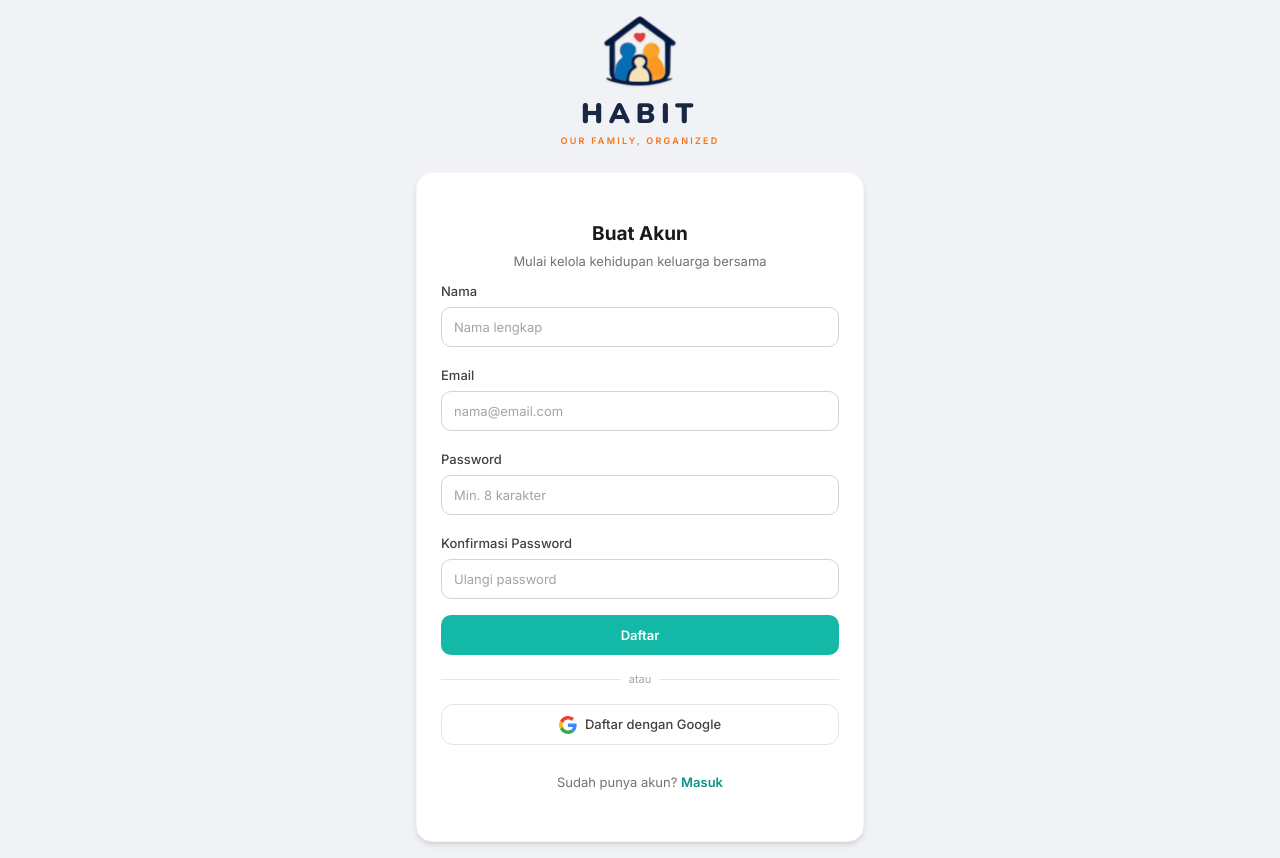
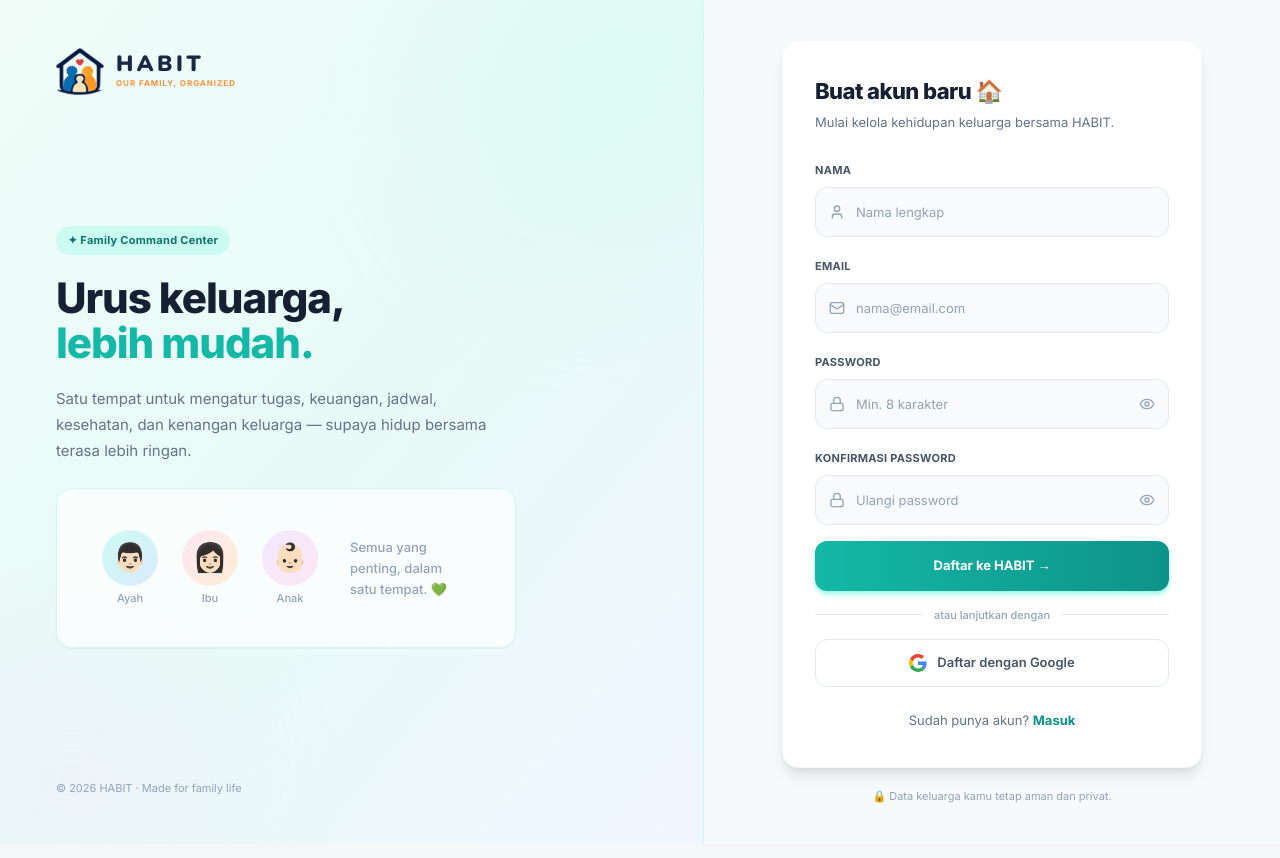
Before and after one commit to husennasrullah/Habit-our-family-organized, a Next.js app in the folder frontend/: page /register in a window 1280 px wide. Built offline with nearby package versions, Linux system fonts and the light colour scheme; no server answers.

Commit message:
fix login by google and change login page

```diff
--- a/frontend/app/(auth)/layout.tsx
+++ b/frontend/app/(auth)/layout.tsx
@@ -1,5 +1,6 @@
 import { Providers } from "@/app/providers";
 import Image from "next/image";
+import Link from "next/link";
 
 export default function AuthLayout({
   children,
@@ -8,35 +9,107 @@
 }) {
   return (
     <Providers>
-      <div className="min-h-screen bg-[#F0F2F5] flex items-center justify-center p-4">
-        <div className="w-full max-w-md">
+      <div className="min-h-screen grid grid-cols-1 lg:grid-cols-[1.1fr_0.9fr]">
 
-          {/* Branding */}
-          <div className="flex flex-col items-center mb-6">
+        {/* ── Sisi Kiri — Branding ─────────────────────────────────────── */}
+        <div className="hidden lg:flex flex-col justify-between bg-gradient-to-br from-[#f0fdf9] via-[#e8faf7] to-[#f0f6ff] px-14 py-12 border-r border-teal-100 relative overflow-hidden">
+
+          {/* Background decorations */}
+          <div className="absolute top-[-80px] right-[-80px] w-[340px] h-[340px] rounded-full bg-teal-100/40 blur-3xl pointer-events-none" />
+          <div className="absolute bottom-[-60px] left-[-60px] w-[260px] h-[260px] rounded-full bg-purple-100/30 blur-3xl pointer-events-none" />
+
+          {/* Logo */}
+          <div className="flex items-center gap-3 relative z-10">
             <Image
               src="/icons/assets-habit/logo-habit.png"
               alt="HABIT"
-              width={72}
-              height={72}
-              className="object-contain mb-3 drop-shadow-sm"
+              width={48}
+              height={48}
+              className="object-contain"
             />
-            <h1
-              className="text-3xl tracking-[0.2em] text-[#1a2744] mb-0.5"
+            <div>
+              <div
+                className="text-[22px] tracking-[0.16em] text-[#1a2744] leading-none"
+                style={{ fontFamily: "var(--font-nunito)", fontWeight: 900 }}
+              >
+                HABIT
+              </div>
+              <div className="text-[8px] font-bold tracking-[0.12em] text-orange-400 uppercase mt-0.5">
+                Our Family, Organized
+              </div>
+            </div>
+          </div>
+
+          {/* Hero copy */}
+          <div className="relative z-10 space-y-6">
+            <div>
+              <span className="inline-flex items-center gap-1.5 px-3 py-1.5 rounded-full bg-teal-100 text-teal-700 text-xs font-bold tracking-wide mb-5">
+                ✦ Family Command Center
+              </span>
+              <h1 className="text-[42px] font-black leading-[1.08] tracking-tight text-[#172033]">
+                Urus keluarga,<br />
+                <span className="text-teal-500">lebih mudah.</span>
+              </h1>
+              <p className="mt-5 text-[15px] text-slate-500 leading-[1.75] max-w-[440px]">
+                Satu tempat untuk mengatur tugas, keuangan, jadwal, kesehatan, dan kenangan keluarga — supaya hidup bersama terasa lebih ringan.
+              </p>
+            </div>
+
+            {/* Dummy illustration card */}
+            <div className="w-full max-w-[460px] h-[160px] rounded-2xl border border-teal-100 bg-white/70 backdrop-blur-sm flex items-center justify-center gap-6 shadow-sm">
+              <div className="flex flex-col items-center gap-1">
+                <div className="w-14 h-14 rounded-full bg-gradient-to-br from-teal-100 to-blue-100 flex items-center justify-center text-3xl">👨🏻</div>
+                <span className="text-xs text-slate-400 font-medium">Ayah</span>
+              </div>
+              <div className="flex flex-col items-center gap-1">
+                <div className="w-14 h-14 rounded-full bg-gradient-to-br from-pink-100 to-orange-100 flex items-center justify-center text-3xl">👩🏻</div>
+                <span className="text-xs text-slate-400 font-medium">Ibu</span>
+              </div>
+              <div className="flex flex-col items-center gap-1">
+                <div className="w-14 h-14 rounded-full bg-gradient-to-br from-purple-100 to-pink-100 flex items-center justify-center text-3xl">👶🏻</div>
+                <span className="text-xs text-slate-400 font-medium">Anak</span>
+              </div>
+              <div className="ml-2 text-sm text-slate-400 font-medium max-w-[120px] leading-relaxed">
+                Semua yang penting, dalam satu tempat. 💚
+              </div>
+            </div>
+          </div>
+
+          {/* Footer */}
+          <p className="relative z-10 text-xs text-slate-400">© 2026 HABIT · Made for family life</p>
+        </div>
+
+        {/* ── Sisi Kanan — Form ────────────────────────────────────────── */}
+        <div className="flex flex-col items-center justify-center min-h-screen bg-[#f7fafb] px-6 py-10">
+
+          {/* Logo mobile only */}
+          <Link href="/" className="flex flex-col items-center gap-1 mb-8 lg:hidden">
+            <Image
+              src="/icons/assets-habit/logo-habit.png"
+              alt="HABIT"
+              width={56}
+              height={56}
+              className="object-contain"
+            />
+            <span
+              className="text-2xl tracking-[0.18em] text-[#1a2744]"
               style={{ fontFamily: "var(--font-nunito)", fontWeight: 900 }}
             >
               HABIT
-            </h1>
-            <p className="text-[9px] font-semibold tracking-[0.25em] text-[#f97316] uppercase">
+            </span>
+            <span className="text-[8px] font-bold tracking-[0.18em] text-orange-400 uppercase">
               Our Family, Organized
-            </p>
-          </div>
+            </span>
+          </Link>
 
-          {/* Card wrapper */}
-          <div className="bg-white rounded-2xl shadow-md border border-neutral-100 px-6 py-7">
+          {/* Card form */}
+          <div className="w-full max-w-[420px] bg-white rounded-2xl border border-neutral-100 shadow-lg px-8 py-9">
             {children}
           </div>
 
+          <p className="mt-5 text-xs text-slate-400">🔒 Data keluarga kamu tetap aman dan privat.</p>
         </div>
+
       </div>
     </Providers>
   );
--- a/frontend/app/(auth)/login/page.tsx
+++ b/frontend/app/(auth)/login/page.tsx
@@ -6,6 +6,7 @@
 import Link from "next/link";
 import { useRouter } from "next/navigation";
 import { useState } from "react";
+import { Eye, EyeOff, Mail, Lock } from "lucide-react";
 
 import { useAuth } from "@/hooks/useAuth";
 import { Button } from "@/components/ui/button";
@@ -21,6 +22,7 @@
   const { login } = useAuth();
   const router = useRouter();
   const [serverError, setServerError] = useState("");
+  const [showPassword, setShowPassword] = useState(false);
 
   const {
     register,
@@ -48,73 +50,97 @@
   };
 
   return (
-    <div className="w-full space-y-5">
-      <div className="text-center mb-1">
-        <h2 className="text-xl font-bold text-neutral-900">Selamat Datang</h2>
-        <p className="text-sm text-neutral-500 mt-0.5">Masuk untuk melanjutkan</p>
+    <div className="w-full space-y-6">
+      {/* Heading */}
+      <div>
+        <h2 className="text-2xl font-black tracking-tight text-[#172033]">
+          Selamat datang kembali 👋
+        </h2>
+        <p className="text-sm text-slate-500 mt-1.5 leading-relaxed">
+          Masuk ke HABIT dan lanjutkan mengatur kehidupan keluargamu.
+        </p>
       </div>
 
       <form onSubmit={handleSubmit(onSubmit)} className="space-y-4">
         {serverError && (
-          <p className="rounded-lg bg-red-50 border border-red-100 px-3 py-2 text-sm text-red-600">
+          <p className="rounded-xl bg-red-50 border border-red-100 px-3.5 py-2.5 text-sm text-red-600">
             {serverError}
           </p>
         )}
 
+        {/* Email */}
         <div className="space-y-1.5">
-          <label className="text-sm font-medium text-neutral-600">Email</label>
+          <label className="text-xs font-bold text-slate-600 uppercase tracking-wide">Email</label>
+          <div className="relative">
+            <Mail className="absolute left-3.5 top-1/2 -translate-y-1/2 h-4 w-4 text-slate-400 pointer-events-none" />
             <input
               type="email"
               placeholder="nama@email.com"
               autoComplete="email"
               {...register("email")}
-            className="w-full rounded-xl bg-white border border-neutral-200 px-4 py-2.5 text-sm text-neutral-800 placeholder:text-neutral-400 focus:outline-none focus:border-teal-400 focus:ring-2 focus:ring-teal-100 transition-colors"
+              className="w-full h-[50px] rounded-xl bg-slate-50 border border-slate-200 pl-10 pr-4 text-sm text-slate-800 placeholder:text-slate-400 focus:outline-none focus:border-teal-400 focus:ring-2 focus:ring-teal-100 focus:bg-white transition-all"
             />
+          </div>
           {errors.email && (
             <p className="text-xs text-red-500">{errors.email.message}</p>
           )}
         </div>
 
+        {/* Password */}
         <div className="space-y-1.5">
-          <label className="text-sm font-medium text-neutral-600">Password</label>
+          <label className="text-xs font-bold text-slate-600 uppercase tracking-wide">Password</label>
+          <div className="relative">
+            <Lock className="absolute left-3.5 top-1/2 -translate-y-1/2 h-4 w-4 text-slate-400 pointer-events-none" />
             <input
-            type="password"
-            placeholder="••••••••"
+              type={showPassword ? "text" : "password"}
+              placeholder="Masukkan password"
               autoComplete="current-password"
               {...register("password")}
-            className="w-full rounded-xl bg-white border border-neutral-200 px-4 py-2.5 text-sm text-neutral-800 placeholder:text-neutral-400 focus:outline-none focus:border-teal-400 focus:ring-2 focus:ring-teal-100 transition-colors"
+              className="w-full h-[50px] rounded-xl bg-slate-50 border border-slate-200 pl-10 pr-11 text-sm text-slate-800 placeholder:text-slate-400 focus:outline-none focus:border-teal-400 focus:ring-2 focus:ring-teal-100 focus:bg-white transition-all"
             />
+            <button
+              type="button"
+              onClick={() => setShowPassword((v) => !v)}
+              className="absolute right-3.5 top-1/2 -translate-y-1/2 text-slate-400 hover:text-slate-600 transition-colors"
+            >
+              {showPassword ? <EyeOff className="h-4 w-4" /> : <Eye className="h-4 w-4" />}
+            </button>
+          </div>
           {errors.password && (
             <p className="text-xs text-red-500">{errors.password.message}</p>
           )}
         </div>
 
+        {/* Submit */}
         <Button
           type="submit"
           loading={isSubmitting}
-          className="w-full font-semibold rounded-xl py-2.5"
+          className="w-full h-[50px] font-bold rounded-xl text-sm bg-gradient-to-r from-teal-500 to-teal-600 hover:from-teal-600 hover:to-teal-700 shadow-md shadow-teal-200 border-0"
         >
-          Masuk
+          Masuk ke HABIT →
         </Button>
 
-        <div className="relative flex items-center gap-3">
-          <div className="flex-1 border-t border-neutral-200" />
-          <span className="text-xs text-neutral-400">atau</span>
-          <div className="flex-1 border-t border-neutral-200" />
+        {/* Divider */}
+        <div className="flex items-center gap-3">
+          <div className="flex-1 border-t border-slate-200" />
+          <span className="text-xs text-slate-400 font-medium">atau lanjutkan dengan</span>
+          <div className="flex-1 border-t border-slate-200" />
         </div>
 
+        {/* Google */}
         <a
           href={`${process.env.NEXT_PUBLIC_API_URL}/auth/google`}
-          className="flex w-full items-center justify-center gap-2.5 rounded-xl border border-neutral-200 bg-white px-4 py-2.5 text-sm font-medium text-neutral-700 hover:bg-neutral-50 transition-colors"
+          className="flex w-full items-center justify-center gap-2.5 h-[48px] rounded-xl border border-slate-200 bg-white px-4 text-sm font-semibold text-slate-600 hover:bg-slate-50 hover:border-slate-300 transition-all"
         >
           <GoogleIcon />
-          Login dengan Google
+          Masuk dengan Google
         </a>
       </form>
 
-      <p className="text-center text-sm text-neutral-500">
+      {/* Register link */}
+      <p className="text-center text-sm text-slate-500">
         Belum punya akun?{" "}
-        <Link href="/register" className="font-semibold text-teal-600 hover:underline transition-colors">
+        <Link href="/register" className="font-bold text-teal-600 hover:underline transition-colors">
           Daftar sekarang
         </Link>
       </p>
--- a/frontend/app/(auth)/register/page.tsx
+++ b/frontend/app/(auth)/register/page.tsx
@@ -6,19 +6,10 @@
 import Link from "next/link";
 import { useRouter } from "next/navigation";
 import { useState } from "react";
+import { Eye, EyeOff, Mail, Lock, User } from "lucide-react";
 
 import { useAuth } from "@/hooks/useAuth";
 import { Button } from "@/components/ui/button";
-import { Input } from "@/components/ui/input";
-import { Label } from "@/components/ui/label";
-import {
-  Card,
-  CardContent,
-  CardDescription,
-  CardFooter,
-  CardHeader,
-  CardTitle,
-} from "@/components/ui/card";
 
 const registerSchema = z
   .object({
@@ -38,6 +29,8 @@
   const { register: registerUser } = useAuth();
   const router = useRouter();
   const [serverError, setServerError] = useState("");
+  const [showPassword, setShowPassword] = useState(false);
+  const [showConfirm, setShowConfirm] = useState(false);
 
   const {
     register,
@@ -59,75 +52,136 @@
   };
 
   return (
-    <Card className="w-full border-0 shadow-none">
-      <CardHeader className="text-center pb-2 px-0">
-        <CardTitle className="text-xl font-bold text-neutral-900">Buat Akun</CardTitle>
-        <CardDescription className="text-neutral-500">Mulai kelola kehidupan keluarga bersama</CardDescription>
-      </CardHeader>
+    <div className="w-full space-y-6">
+      {/* Heading */}
+      <div>
+        <h2 className="text-2xl font-black tracking-tight text-[#172033]">
+          Buat akun baru 🏠
+        </h2>
+        <p className="text-sm text-slate-500 mt-1.5 leading-relaxed">
+          Mulai kelola kehidupan keluarga bersama HABIT.
+        </p>
+      </div>
 
-      <CardContent className="px-0">
       <form onSubmit={handleSubmit(onSubmit)} className="space-y-4">
         {serverError && (
-            <p className="rounded-lg bg-red-50 border border-red-100 px-3 py-2 text-sm text-red-600">
+          <p className="rounded-xl bg-red-50 border border-red-100 px-3.5 py-2.5 text-sm text-red-600">
             {serverError}
           </p>
         )}
 
-          <div className="space-y-1">
-            <Label htmlFor="name">Nama</Label>
-            <Input id="name" placeholder="Nama lengkap" autoComplete="name" {...register("name")} />
-            {errors.name && <p className="text-xs text-error-500">{errors.name.message}</p>}
+        {/* Nama */}
+        <div className="space-y-1.5">
+          <label className="text-xs font-bold text-slate-600 uppercase tracking-wide">Nama</label>
+          <div className="relative">
+            <User className="absolute left-3.5 top-1/2 -translate-y-1/2 h-4 w-4 text-slate-400 pointer-events-none" />
+            <input
+              type="text"
+              placeholder="Nama lengkap"
+              autoComplete="name"
+              {...register("name")}
+              className="w-full h-[50px] rounded-xl bg-slate-50 border border-slate-200 pl-10 pr-4 text-sm text-slate-800 placeholder:text-slate-400 focus:outline-none focus:border-teal-400 focus:ring-2 focus:ring-teal-100 focus:bg-white transition-all"
+            />
+          </div>
+          {errors.name && <p className="text-xs text-red-500">{errors.name.message}</p>}
         </div>
 
-          <div className="space-y-1">
-            <Label htmlFor="email">Email</Label>
-            <Input id="email" type="email" placeholder="nama@email.com" autoComplete="email" {...register("email")} />
-            {errors.email && <p className="text-xs text-error-500">{errors.email.message}</p>}
+        {/* Email */}
+        <div className="space-y-1.5">
+          <label className="text-xs font-bold text-slate-600 uppercase tracking-wide">Email</label>
+          <div className="relative">
+            <Mail className="absolute left-3.5 top-1/2 -translate-y-1/2 h-4 w-4 text-slate-400 pointer-events-none" />
+            <input
+              type="email"
+              placeholder="nama@email.com"
+              autoComplete="email"
+              {...register("email")}
+              className="w-full h-[50px] rounded-xl bg-slate-50 border border-slate-200 pl-10 pr-4 text-sm text-slate-800 placeholder:text-slate-400 focus:outline-none focus:border-teal-400 focus:ring-2 focus:ring-teal-100 focus:bg-white transition-all"
+            />
+          </div>
+          {errors.email && <p className="text-xs text-red-500">{errors.email.message}</p>}
         </div>
 
-          <div className="space-y-1">
-            <Label htmlFor="password">Password</Label>
-            <Input id="password" type="password" placeholder="Min. 8 karakter" autoComplete="new-password" {...register("password")} />
-            {errors.password && <p className="text-xs text-error-500">{errors.password.message}</p>}
+        {/* Password */}
+        <div className="space-y-1.5">
+          <label className="text-xs font-bold text-slate-600 uppercase tracking-wide">Password</label>
+          <div className="relative">
+            <Lock className="absolute left-3.5 top-1/2 -translate-y-1/2 h-4 w-4 text-slate-400 pointer-events-none" />
+            <input
+              type={showPassword ? "text" : "password"}
+              placeholder="Min. 8 karakter"
+              autoComplete="new-password"
+              {...register("password")}
+              className="w-full h-[50px] rounded-xl bg-slate-50 border border-slate-200 pl-10 pr-11 text-sm text-slate-800 placeholder:text-slate-400 focus:outline-none focus:border-teal-400 focus:ring-2 focus:ring-teal-100 focus:bg-white transition-all"
+            />
+            <button
+              type="button"
+              onClick={() => setShowPassword((v) => !v)}
+              className="absolute right-3.5 top-1/2 -translate-y-1/2 text-slate-400 hover:text-slate-600 transition-colors"
+            >
+              {showPassword ? <EyeOff className="h-4 w-4" /> : <Eye className="h-4 w-4" />}
+            </button>
+          </div>
+          {errors.password && <p className="text-xs text-red-500">{errors.password.message}</p>}
         </div>
 
-          <div className="space-y-1">
-            <Label htmlFor="confirmPassword">Konfirmasi Password</Label>
-            <Input id="confirmPassword" type="password" placeholder="Ulangi password" autoComplete="new-password" {...register("confirmPassword")} />
-            {errors.confirmPassword && (
-              <p className="text-xs text-error-500">{errors.confirmPassword.message}</p>
-            )}
+        {/* Konfirmasi Password */}
+        <div className="space-y-1.5">
+          <label className="text-xs font-bold text-slate-600 uppercase tracking-wide">Konfirmasi Password</label>
+          <div className="relative">
+            <Lock className="absolute left-3.5 top-1/2 -translate-y-1/2 h-4 w-4 text-slate-400 pointer-events-none" />
+            <input
+              type={showConfirm ? "text" : "password"}
+              placeholder="Ulangi password"
+              autoComplete="new-password"
+              {...register("confirmPassword")}
+              className="w-full h-[50px] rounded-xl bg-slate-50 border border-slate-200 pl-10 pr-11 text-sm text-slate-800 placeholder:text-slate-400 focus:outline-none focus:border-teal-400 focus:ring-2 focus:ring-teal-100 focus:bg-white transition-all"
+            />
+            <button
+              type="button"
+              onClick={() => setShowConfirm((v) => !v)}
+              className="absolute right-3.5 top-1/2 -translate-y-1/2 text-slate-400 hover:text-slate-600 transition-colors"
+            >
+              {showConfirm ? <EyeOff className="h-4 w-4" /> : <Eye className="h-4 w-4" />}
+            </button>
+          </div>
+          {errors.confirmPassword && <p className="text-xs text-red-500">{errors.confirmPassword.message}</p>}
         </div>
 
-          <Button type="submit" className="w-full" loading={isSubmitting}>
-            Daftar
+        {/* Submit */}
+        <Button
+          type="submit"
+          loading={isSubmitting}
+          className="w-full h-[50px] font-bold rounded-xl text-sm bg-gradient-to-r from-teal-500 to-teal-600 hover:from-teal-600 hover:to-teal-700 shadow-md shadow-teal-200 border-0"
+        >
+          Daftar ke HABIT →
         </Button>
 
-          <div className="relative my-2 flex items-center gap-2">
-            <div className="flex-1 border-t border-neutral-200" />
-            <span className="text-xs text-neutral-400">atau</span>
-            <div className="flex-1 border-t border-neutral-200" />
+        {/* Divider */}
+        <div className="flex items-center gap-3">
+          <div className="flex-1 border-t border-slate-200" />
+          <span className="text-xs text-slate-400 font-medium">atau lanjutkan dengan</span>
+          <div className="flex-1 border-t border-slate-200" />
         </div>
 
+        {/* Google */}
         <a
           href={`${process.env.NEXT_PUBLIC_API_URL}/auth/google`}
-            className="flex w-full items-center justify-center gap-2 rounded-xl border border-neutral-200 bg-white px-4 py-2.5 text-sm font-medium text-neutral-700 hover:bg-neutral-50 transition-colors"
+          className="flex w-full items-center justify-center gap-2.5 h-[48px] rounded-xl border border-slate-200 bg-white px-4 text-sm font-semibold text-slate-600 hover:bg-slate-50 hover:border-slate-300 transition-all"
         >
           <GoogleIcon />
           Daftar dengan Google
         </a>
       </form>
-      </CardContent>
 
-      <CardFooter className="justify-center px-0 pt-2">
-        <p className="text-sm text-neutral-500">
+      {/* Login link */}
+      <p className="text-center text-sm text-slate-500">
         Sudah punya akun?{" "}
-          <Link href="/login" className="font-semibold text-teal-600 hover:underline">
+        <Link href="/login" className="font-bold text-teal-600 hover:underline transition-colors">
           Masuk
         </Link>
       </p>
-      </CardFooter>
-    </Card>
+    </div>
   );
 }
 
--- a/frontend/app/(auth)/callback/page.tsx
+++ b/frontend/app/auth/callback/page.tsx
@@ -41,7 +41,7 @@
 
   return (
     <div className="flex flex-col items-center gap-3">
-      <div className="h-10 w-10 animate-spin rounded-full border-4 border-primary-500 border-t-transparent" />
+      <div className="h-10 w-10 animate-spin rounded-full border-4 border-teal-500 border-t-transparent" />
       <p className="text-neutral-500 text-sm">Menyelesaikan login...</p>
     </div>
   );
@@ -49,7 +49,7 @@
 
 export default function AuthCallbackPage() {
   return (
-    <div className="min-h-screen flex items-center justify-center">
+    <div className="min-h-screen flex items-center justify-center bg-[#f7fafb]">
       <Suspense>
         <CallbackContent />
       </Suspense>
```
Also changed, not shown: frontend/app/(auth)/onboarding/page.tsx (+71 -83 lines), 3 other files (tests, documents, lock files or other folders). Lines whose indentation alone changed are shown as unchanged.
